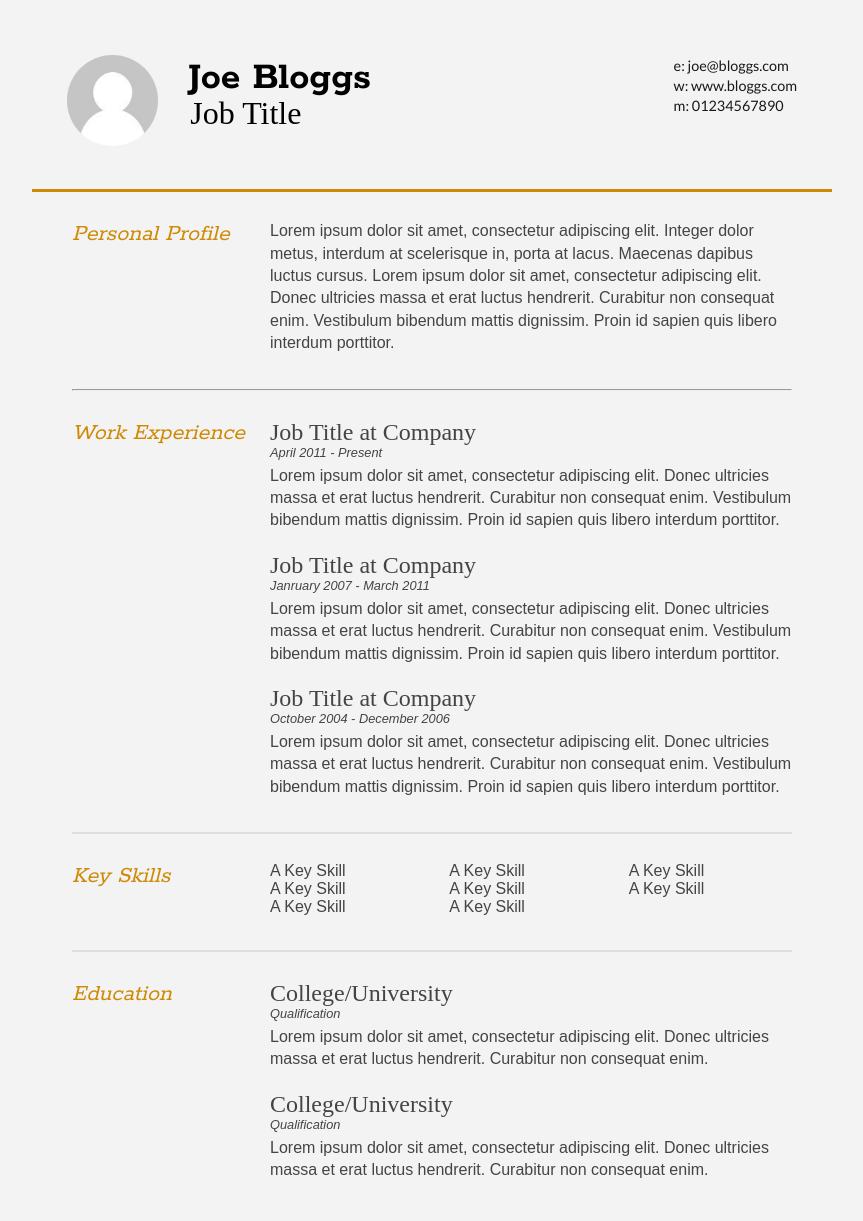
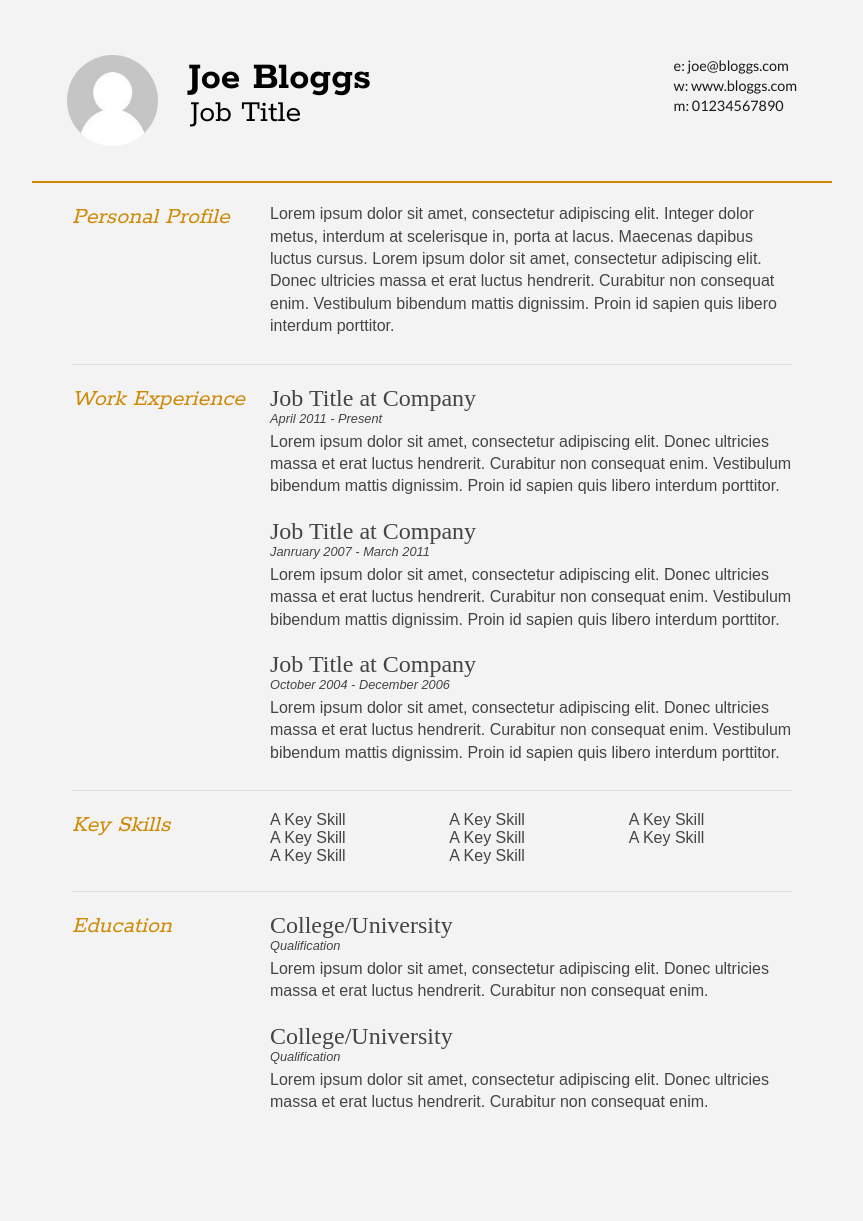
Before and after one commit to Kenzie-Academy-Brasil-Developers/estilizar-curriculo-sprint-2-mahmvs, a plain HTML site: page index.html in a window 1280 px wide. Shown: the whole page, without its empty margins (208-1071 px from the left). After the commit the page ends 1180 px from the top, so only its background shows below. Drawn offline with Linux system fonts and the light colour scheme.

Commit message:
correção

```diff
--- a/index.html
+++ b/index.html
@@ -36,7 +36,7 @@
 	</div>
 
 <div>
-	<hr class="hrInicio">
+
 </div>
 
 	<div id="mainArea">
@@ -53,7 +53,7 @@
 			<div class="clear"></div>
 		</section>
 
-		<hr class="topicos">
+
 		<section>
 			<div class="sectionTitle">
 				<h1>Work Experience</h1>
@@ -80,7 +80,7 @@
 			</div>
 			<div class="clear"></div>
 		</section>
-		<hr class="hr">
+
 
 		<section>
 			<div class="sectionTitle">
@@ -102,7 +102,7 @@
 			<div class="clear"></div>
 		</section>
 
-		<hr class="hr">
+
 		<section>
 			<div class="sectionTitle">
 				<h1>Education</h1>
--- a/style.css
+++ b/style.css
@@ -10,6 +10,7 @@ html, body, div, span, object, iframe, h1, h2, h3, h4, h5, h6, p, blockquote, pr
 html, body {
 	font-size: 16px;
 	background-color:#f3f3f3;
+
 }
 
 
@@ -36,6 +37,7 @@ p {
 
 .mainDetails {
 	padding: 25px 35px;
+	border-bottom: 2px solid #cf8a05;
 }
 
 
@@ -55,6 +57,7 @@ p {
 #name h2{
 	font-size: 2em;
 	margin-left: 2px;
+	font-family: Rokkitt;
 
 }
 
@@ -101,6 +104,7 @@ p {
 
 section {
 	padding: 20px 0 0;
+	border-top: 1px solid  #dedede;
 }
 
 section:first-child {
@@ -116,12 +120,14 @@ section:last-child {
 	width: 25%;
 	font-family: rokkitt; sans-serif;
 	color: #cf8a05;
+
 }
 
 .sectionContent {
 	float: right;
 	width: 72.5%;
 	color: #444444;
+
 
 }
 
@@ -156,17 +162,3 @@ section:last-child {
 .keySkills ul li {
 	margin-bottom: 3px;
 }
-
-
-.hrInicio{
-	border-top-width: 2px;
-	color: #cf8a05;
-	border-style: solid;
-}
-
-.hr{
-	border-style: solid;
-	border-width: 1px;
-	color: #dedede;
-
-}
```
